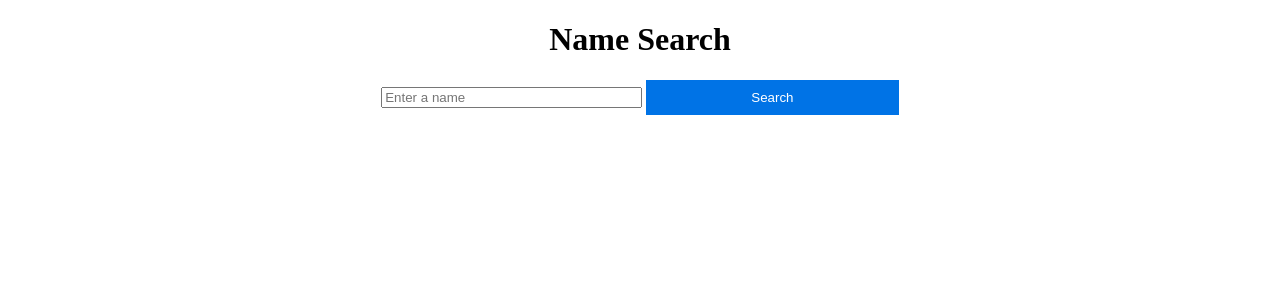
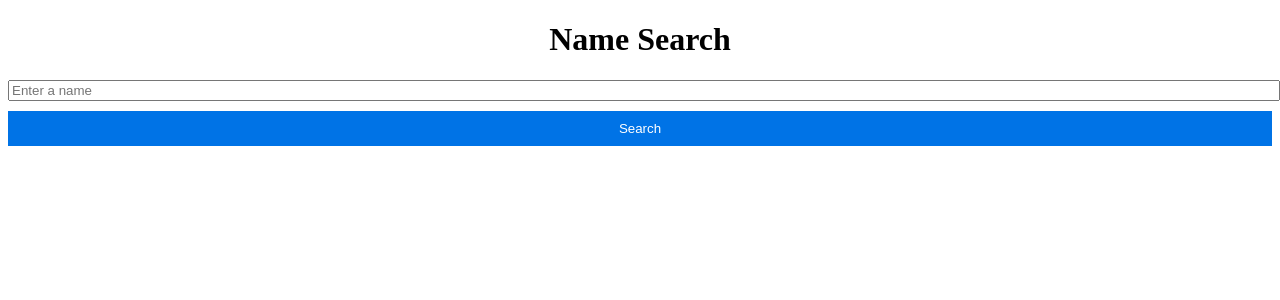
Before and after one commit to MyroslavG/SEARCH_ENGINE-CHROME-EXTENSION-TEMPLATE, a Flask app: page / in a window 1280 px wide. Shown: the top 300 px of the page. Run offline with Flask 3, Linux system fonts and the light colour scheme.

Commit message:
initial commit

```diff
--- a/run.py
+++ b/run.py
@@ -18,7 +18,7 @@ class Movie(db.Model):
 
 @app.route('/')
 def home():
-    return render_template('popup.html')
+    return render_template('index.html')
 
 @app.route('/search', methods=['GET', 'POST'])
 @cross_origin()
--- a/templates/popup.html
+++ b/templates/index.html
@@ -7,11 +7,11 @@
             text-align: center;
         }
         input[type="text"] {
-            width: 20%;
+            width: 100%;
             margin-bottom: 10px;
         }
         button {
-            width: 20%;
+            width: 100%;
             background-color: #0073e6;
             color: #ffffff;
             border: none;
```
Also changed, not shown: 2 other files.
